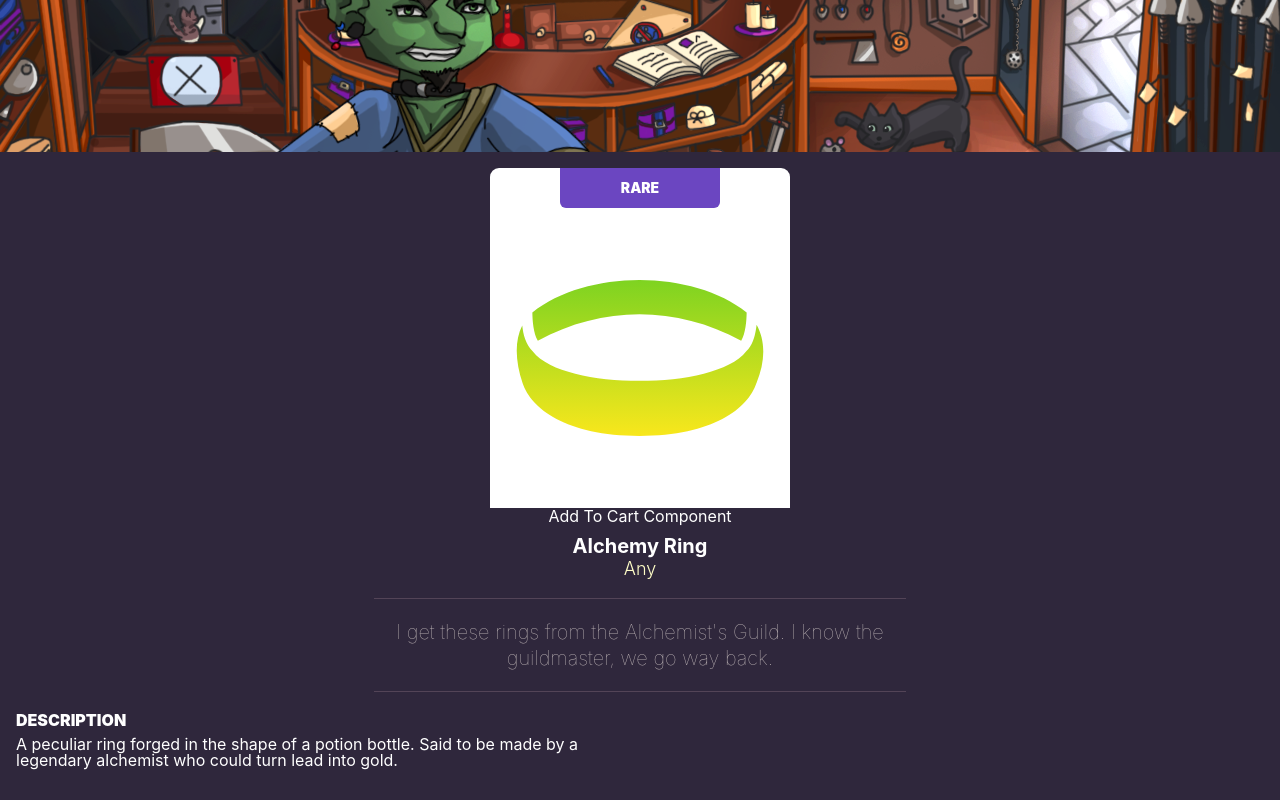
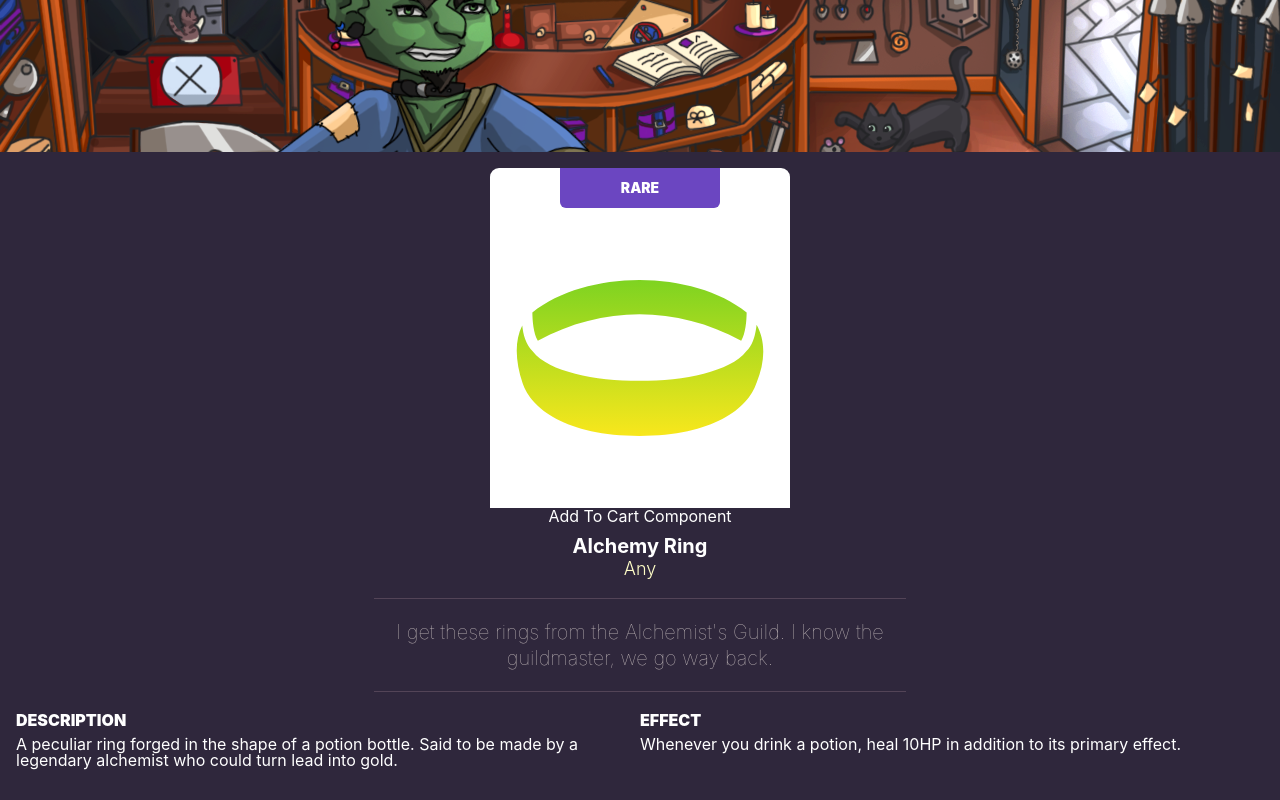
Before and after one commit to FahadHameed89/React-Redux-Router---RPG-Shop-Team-Project, a React (Create React App) app: page /products/alchemy-ring in a window 1280 px wide. Shown: the part 412-1212 px from the top of the page. Built offline with nearby package versions, Linux system fonts and the light colour scheme.

Commit message:
Added the ProductEffect.jsx component to render in Product.jsx...Introduced new bug, flexbox not behaving as expected

```diff
--- a/src/product/Product.jsx
+++ b/src/product/Product.jsx
@@ -6,6 +6,8 @@ import "./css/product.css"
 import ProductImage from './ProductImage';
 import ProductStats from './ProductStats';
 import ProductDescription from './ProductDescription';
+import ProductEffect from './ProductEffect';
+
 
 export default () => {
   const { id } = useParams();
@@ -30,6 +32,7 @@ export default () => {
 
       <div className="flex-row">
         <ProductDescription className="w-50" description={product.description} />
+        <ProductEffect className="w-50" effect={product.effect} />
 
         <ProductStats className="w-50" stats={product.stats} />
       </div>
```
